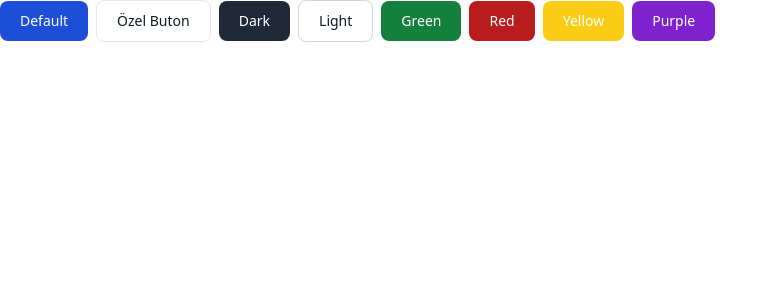
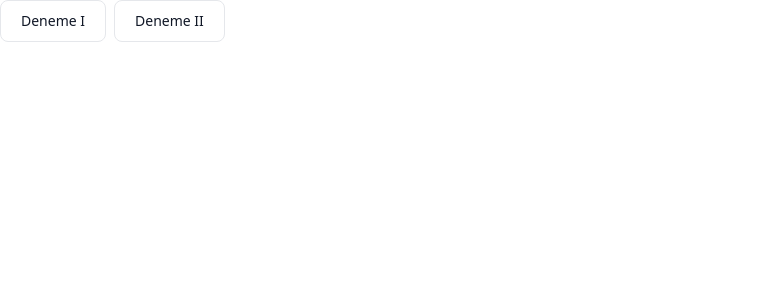
Before and after one commit to macesdev/macesdev-account, a Nuxt app: page / in a window 1280 px wide. Shown: the top 300 px of the page, without its empty margins (0-778 px from the left). Built offline with nearby package versions, Linux system fonts and the light colour scheme.

Commit message:
mdev.mdkn@latest - 02-19-2023, 03:21:58

```diff
--- /dev/null
+++ b/pages/hakkinda/kimiz_biz.vue
@@ -0,0 +1,3 @@
+<template>
+    Gerçekten, kimiz biz?
+</template>
--- a/pages/index.vue
+++ b/pages/index.vue
@@ -1,51 +1,23 @@
 <template>
-  <button
-    type="button"
-    class="text-white bg-blue-700 hover:bg-blue-800 focus:ring-4 focus:ring-blue-300 font-medium rounded-lg text-sm px-5 py-2.5 mr-2 mb-2 dark:bg-blue-600 dark:hover:bg-blue-700 focus:outline-none dark:focus:ring-blue-800"
-  >
-    Default
-  </button>
   <button
     type="button"
     @click="navigateTo('/hakkinda/deneme')"
     class="py-2.5 px-5 mr-2 mb-2 text-sm font-medium text-gray-900 focus:outline-none bg-white rounded-lg border border-gray-200 hover:bg-gray-100 hover:text-blue-700 focus:z-10 focus:ring-4 focus:ring-gray-200 dark:focus:ring-gray-700 dark:bg-gray-800 dark:text-gray-400 dark:border-gray-600 dark:hover:text-white dark:hover:bg-gray-700"
   >
-    Özel Buton
+    Deneme I
   </button>
+
   <button
     type="button"
-    class="text-white bg-gray-800 hover:bg-gray-900 focus:outline-none focus:ring-4 focus:ring-gray-300 font-medium rounded-lg text-sm px-5 py-2.5 mr-2 mb-2 dark:bg-gray-800 dark:hover:bg-gray-700 dark:focus:ring-gray-700 dark:border-gray-700"
+    @click="navigateTo('/hakkinda/kimiz_biz')"
+    class="py-2.5 px-5 mr-2 mb-2 text-sm font-medium text-gray-900 focus:outline-none bg-white rounded-lg border border-gray-200 hover:bg-gray-100 hover:text-blue-700 focus:z-10 focus:ring-4 focus:ring-gray-200 dark:focus:ring-gray-700 dark:bg-gray-800 dark:text-gray-400 dark:border-gray-600 dark:hover:text-white dark:hover:bg-gray-700"
   >
-    Dark
-  </button>
-  <button
-    type="button"
-    class="text-gray-900 bg-white border border-gray-300 focus:outline-none hover:bg-gray-100 focus:ring-4 focus:ring-gray-200 font-medium rounded-lg text-sm px-5 py-2.5 mr-2 mb-2 dark:bg-gray-800 dark:text-white dark:border-gray-600 dark:hover:bg-gray-700 dark:hover:border-gray-600 dark:focus:ring-gray-700"
-  >
-    Light
-  </button>
-  <button
-    type="button"
-    class="focus:outline-none text-white bg-green-700 hover:bg-green-800 focus:ring-4 focus:ring-green-300 font-medium rounded-lg text-sm px-5 py-2.5 mr-2 mb-2 dark:bg-green-600 dark:hover:bg-green-700 dark:focus:ring-green-800"
-  >
-    Green
-  </button>
-  <button
-    type="button"
-    class="focus:outline-none text-white bg-red-700 hover:bg-red-800 focus:ring-4 focus:ring-red-300 font-medium rounded-lg text-sm px-5 py-2.5 mr-2 mb-2 dark:bg-red-600 dark:hover:bg-red-700 dark:focus:ring-red-900"
-  >
-    Red
-  </button>
-  <button
-    type="button"
-    class="focus:outline-none text-white bg-yellow-400 hover:bg-yellow-500 focus:ring-4 focus:ring-yellow-300 font-medium rounded-lg text-sm px-5 py-2.5 mr-2 mb-2 dark:focus:ring-yellow-900"
-  >
-    Yellow
-  </button>
-  <button
-    type="button"
-    class="focus:outline-none text-white bg-purple-700 hover:bg-purple-800 focus:ring-4 focus:ring-purple-300 font-medium rounded-lg text-sm px-5 py-2.5 mb-2 dark:bg-purple-600 dark:hover:bg-purple-700 dark:focus:ring-purple-900"
-  >
-    Purple
+    Deneme II
   </button>
 </template>
+
+<script>
+export default {
+  name: "Index",
+};
+</script>
```
